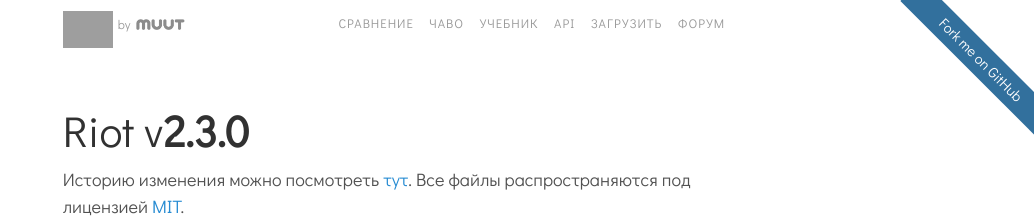
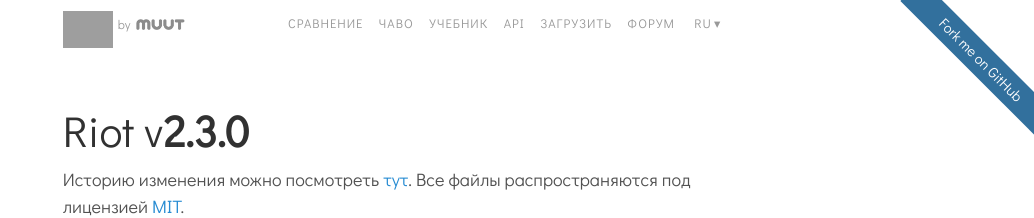
Before and after one commit to riot/riot.github.io, a Jekyll site: the page built from ru/download.md, in a window 1280 px wide and 900 px high. Shown: the top 218 px of the window, without its empty margins (246-1280 px from the left). Built offline with Jekyll 4.4.1, drawn with Linux system fonts in a browser that asks for light colours; Markdown is read by kramdown in place of the engine named in the settings; grey boxes are pictures that could not be loaded.

Commit message:
add russian translation to the selector

```diff
--- a/_config.yml
+++ b/_config.yml
@@ -74,4 +74,5 @@
 translations:
   fr: v2.2.4
   ja: v2.2.3
+  ru: v2.2.4
   zh: v2.3.0
--- a/_layouts/ru.html
+++ b/_layouts/ru.html
@@ -58,7 +58,17 @@
         <a href="https://muut.com/"><img id="muut-logo" src="/img/logo/muut.png"></a>
       </span>
 
-      <nav id="nav">{{ nav }}</nav>
+      <nav id="nav">
+        {{ nav }}
+        <a id="current-lang" href="#"><i class="fa fa-globe"></i> ru</a>
+      </nav>
+
+      <nav id="langs">
+        <a href="/"><span>en</span> latest</a>
+        {% for lang in site.translations %}
+          <a href="/{{ lang[0] }}/"><span>{{ lang[0] }}</span> {{ lang[1] }}</a>
+        {% endfor %}
+      </nav>
 
     </header>
 
```
